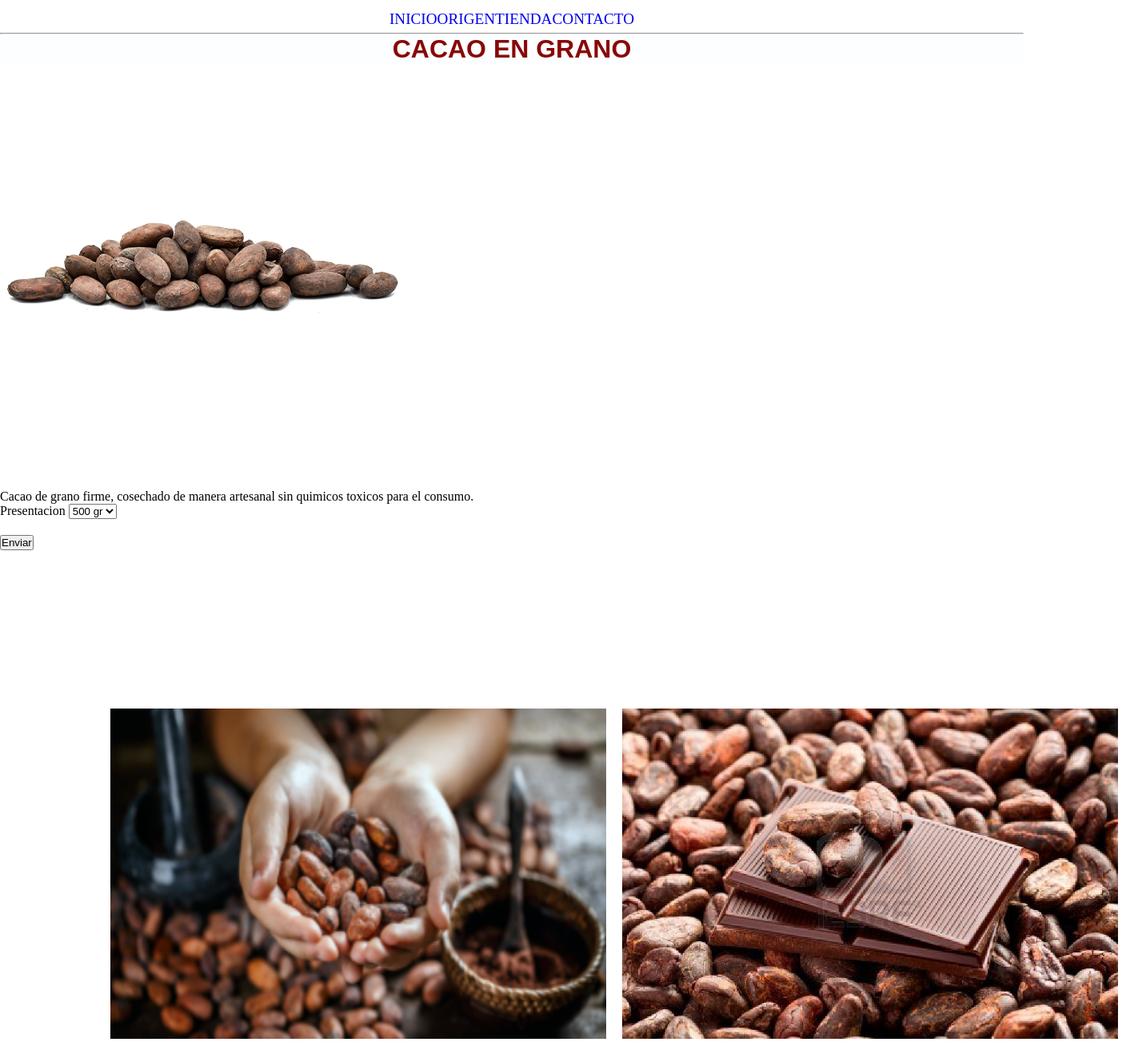
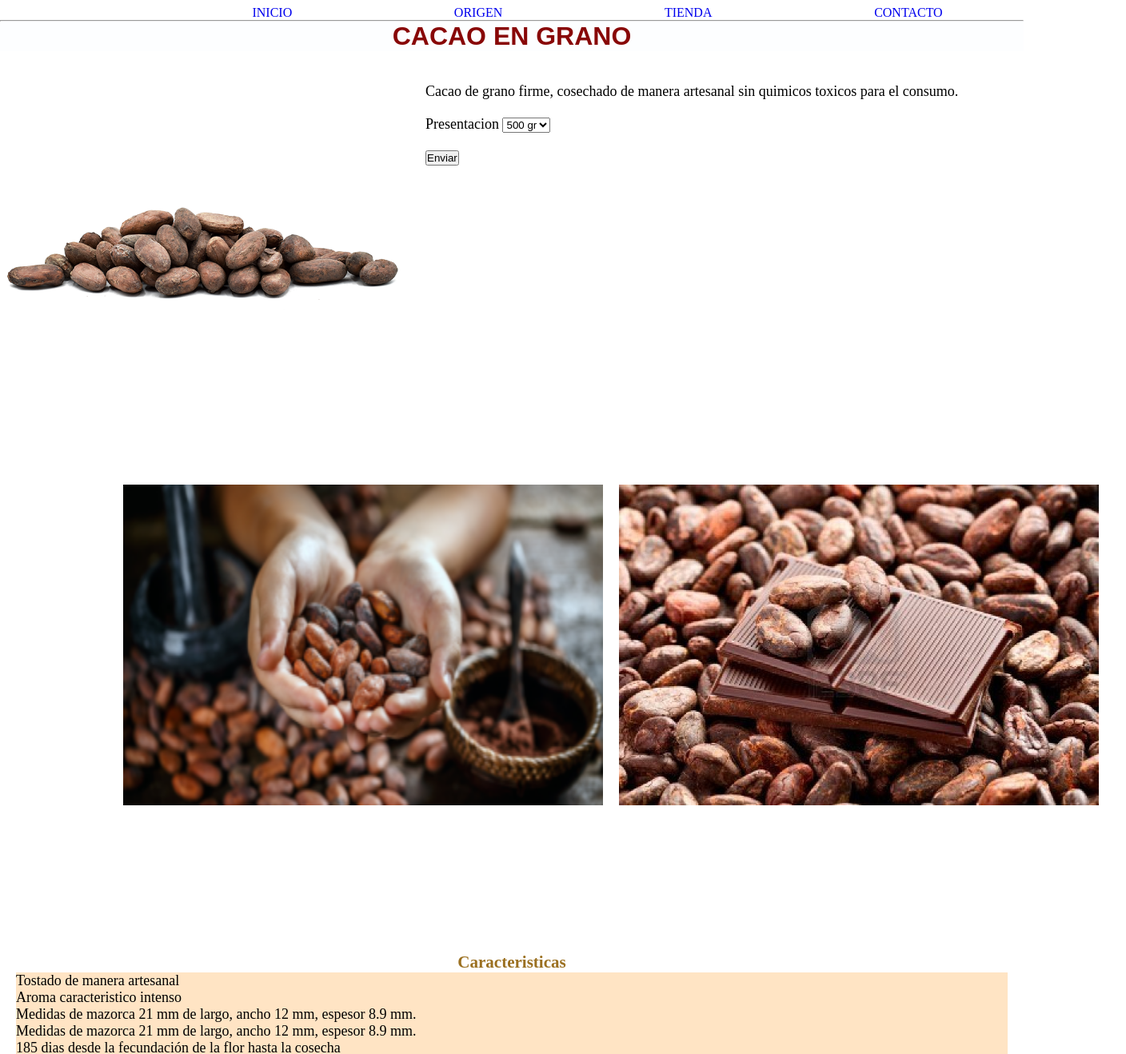
Before and after one commit to AlbertoColina/cakao-sabor-y-tradicion, a plain HTML site: page pages/producto.html in a window 1280 px wide. Shown: the part 513-1831 px from the top of the page at 80% size, 1408 px wide, since content can reach past the window. Drawn offline with Linux system fonts and the light colour scheme.

Commit message:
actualizacion final de proyecto

```diff
--- a/css/styles.css
+++ b/css/styles.css
@@ -240,6 +240,25 @@ display: flexbox;
 #map {
     height: 300px;
 }
+
+.lista-productos{
+    margin: 0;
+    padding: 0;
+    background-color: bisque;
+}
+
+.parrafo-articulo{
+
+    text-align: center;
+    color: rgb(155, 112, 32);
+
+
+}
+.producto-tienda{
+
+    max-width: 80%;;
+}
+
 
 @media (min-width: 1201px) {
 
--- a/pages/producto.html
+++ b/pages/producto.html
@@ -17,11 +17,12 @@
         <h1>Sabor y tradición</h1>
     </div>
 
-    <nav>
-        <ul class="menu-principal" <li><a href="../index.html">INICIO</a></li>
-            <li><a href="../pages/origen.html">ORIGEN</a></li>
-            <li><a href="../pages/tienda.html">TIENDA</a></li>
-            <li><a href="../pages/contacto.html">CONTACTO</a></li>
+    <nav class="nav">
+        <ul class="menu-principal"></ul>
+        <li><a href="../index.html">INICIO</a></li>
+        <li><a href="./origen.html">ORIGEN</a></li>
+        <li><a href="./tienda.html">TIENDA</a></li>
+        <li><a href="./contacto.html">CONTACTO</a></li>
         </ul>
     </nav>
     <hr>
@@ -29,16 +30,16 @@
 
     <img src="../img/cacao en grano sin fondo.png" alt="Cacao en grano" class="producto-tienda">
 
-    <div class="descripcion-producto">
+    <div class="parrafo-articulos">
         <p>Cacao de grano firme, cosechado de manera artesanal sin quimicos toxicos para el consumo.
         </p>
-
+<div>
         <form action="">
             <label for="presentacion">Presentacion</label>
             <select name="presentacion" id="presentacion">
                 <option value="">500 gr</option>
                 <option value="">1 kg</option>
-
+            </div>
             </select>
             <div>
 
@@ -56,10 +57,11 @@
 
     <h3 class="parrafo-articulo"> Caracteristicas</h3>
 
-    <ul>
-        <li> Tostado de manera artesanal</li>
-        <li>Aroma caracteristico intenso</li>
-        <li>Medidas de mazorca 21 mm de largo, ancho 12 mm, espesor 8.9 mm.</li>
+    <ul class="lista-productos">
+        <li > Tostado de manera artesanal</li>
+        <li >Aroma caracteristico intenso</li>
+        <li >Medidas de mazorca 21 mm de largo, ancho 12 mm, espesor 8.9 mm.</li>
+        <li >Medidas de mazorca 21 mm de largo, ancho 12 mm, espesor 8.9 mm.</li>
         <li>185 dias desde la fecundación de la flor hasta la cosecha</li>
 
     </ul>
@@ -75,7 +77,7 @@
                 <img src="../img/bolas de cacao.jpg" alt="Bolas de Cacao" class="producto-2">
                 <h3>Bolas de Cacao</h3>
                 <p>Bolas de cacao artesanal de calidad superior</p>
-                <a href="Comprar"></a>
+                <a href="Comprar">Comprar</a>
 
             </div>
 
@@ -92,6 +94,7 @@
             </div>
         </div>
 
+    </div>
         <hr>
 
         <footer>
@@ -121,7 +124,6 @@
 
             </div>
         </footer>
-
 </body>
 
 </html>
```
Also changed, not shown: index.html (+2 -2 lines), pages/contacto.html (+1 -1 lines), pages/origen.html (+5 -5 lines), pages/tienda.html (+1 -1 lines). Lines whose indentation alone changed are shown as unchanged.
